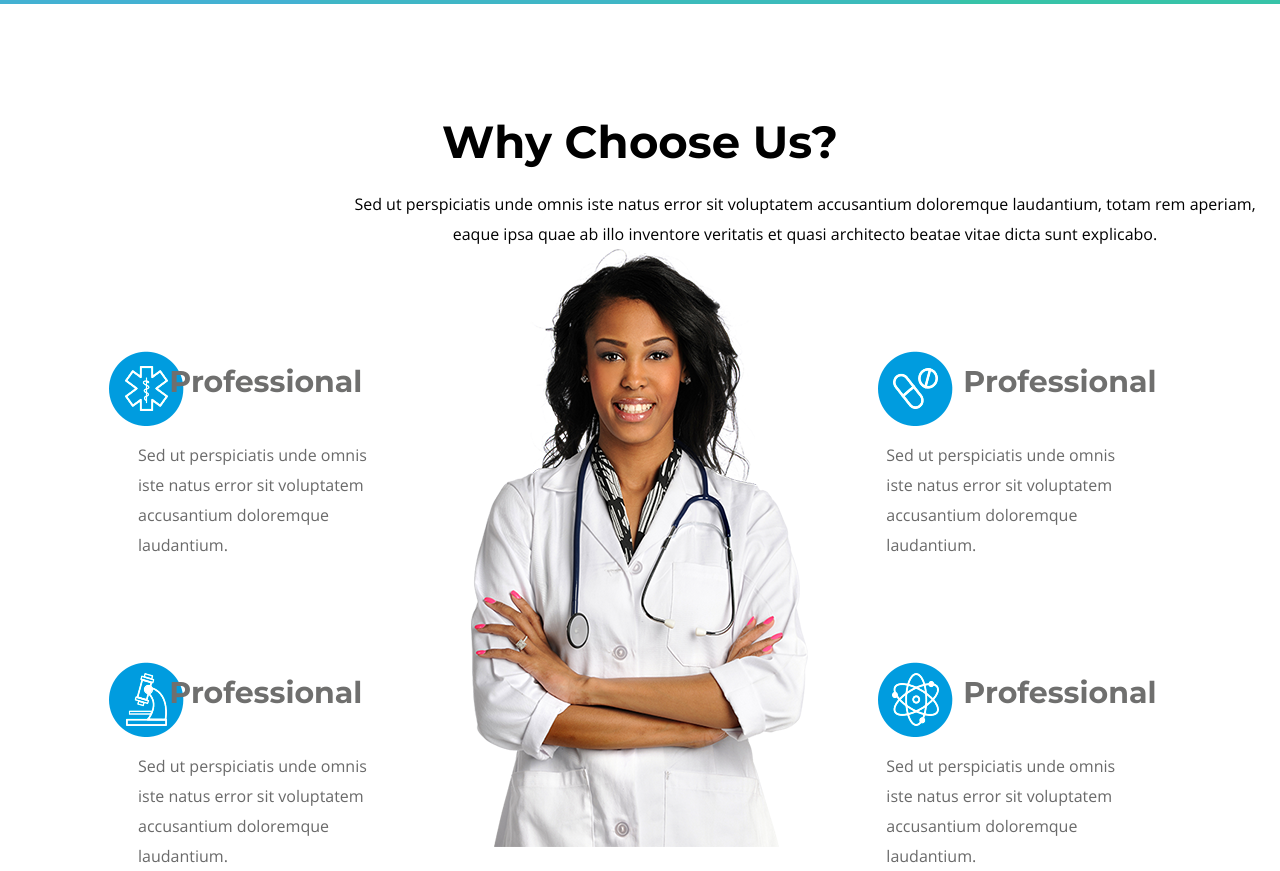
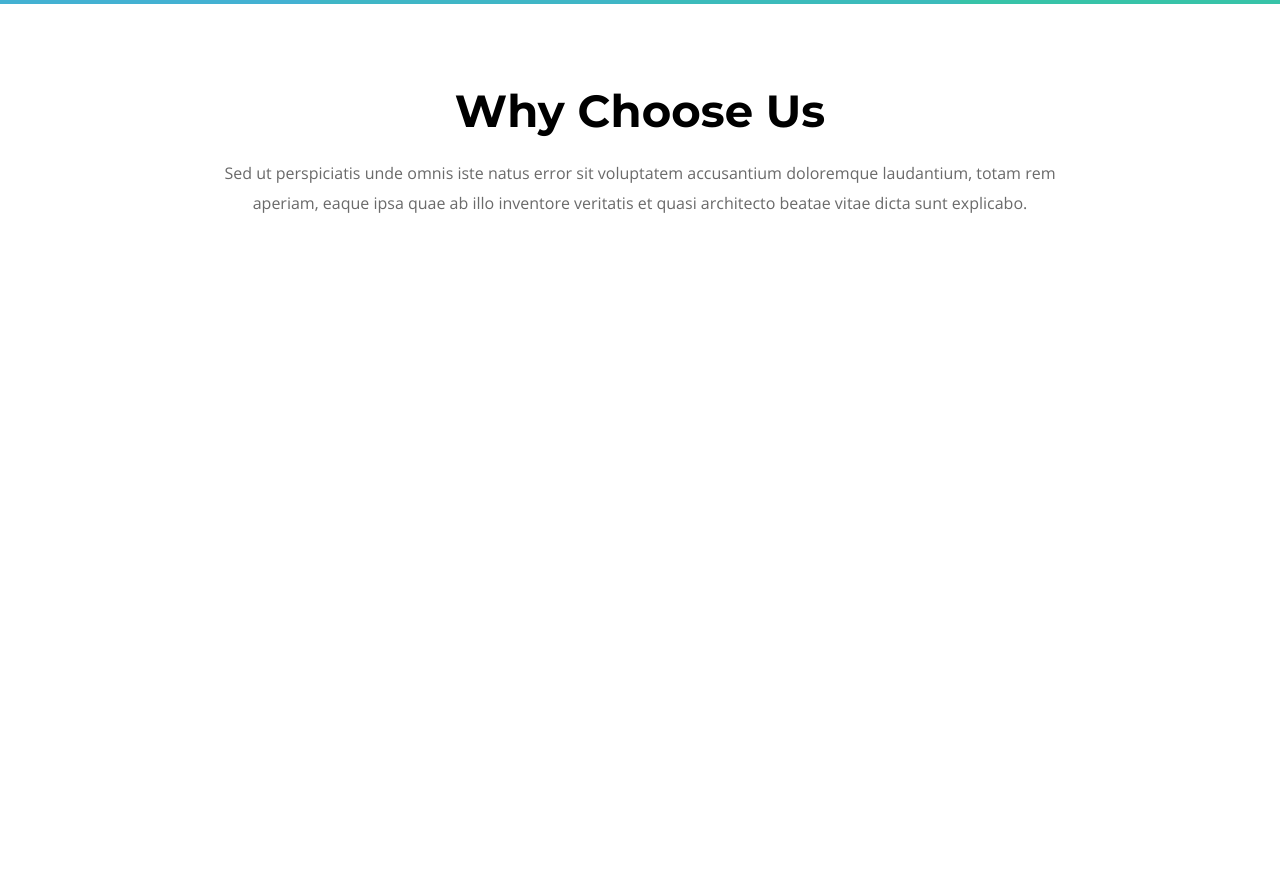
Before and after one commit to Amidamaru1385/Git1site, a plain HTML site: page second_template/index.html in a window 1280 px wide. Shown: the part 1216-2087 px from the top of the page. After the commit the page ends 2034 px from the top, so only its background shows below. Drawn offline with Linux system fonts and the light colour scheme.

Commit message:
Rebuild Choose us block

```diff
--- a/second_template/assetes/css/style.css
+++ b/second_template/assetes/css/style.css
@@ -228,91 +228,48 @@
     grid-area: choose-us ;
 }
 
-.choose-us h2{
-    font-family: "Montserrat-bold";
+.choose-us-header{
+    padding-top: 80px;
+    text-align: center;
+    font-family: Montserrat-bold;
+    font-size: 45px;
+    line-height: 1.2;
     font-weight: 700;
-    font-size: 45px;
-    text-align: center;
-    padding-top: 110px;
-    padding-bottom: 20px;
 }
 
-.choose-us p{
+.choose-us-header-text{
     text-align: center;
-    font-size: 16px;
-    line-height: 30px;
-    font-weight: 400;
-    max-width: 950px;
-    padding-left: 330px;
-}
-
-.professional{
-    display:grid;
-    grid-template-columns: repeat(3, 1fr);
-    grid-template-rows:  repeat(2, 1fr);
-}
-
-.picture{
-    grid-column: 2 /  2;
-    grid-row:1/-1;
-    background: no-repeat url("../pics/doctor.png") center;
-    height: 598px;
-
-}
-
-.professional div{
-    min-height: 170px;
+    padding-top: 20px;
+    max-width: 900px;
     font-size: 16px;
     line-height: 30px;
     font-weight: 400;
     color: #6a6a6a;
+    margin: 0 auto;
 }
 
-.professional h3{
-    padding-bottom: 40px;
-    font-family: "Montserrat-bold";
-    font-size: 30px;
-    line-height: 1.2;
-    font-weight: 700;
-    text-align: center;
-    color: #6f6f6e;
-}
-.professional p{
-    padding : 0 33px;
-    text-align: start;
+.advantage-1,
+.advantage-2,
+.advantage-3,
+.advantage-4{
+    grid-area: advantage;
 }
 
-.professional1{
-    background: no-repeat url("../pics/hygieia.png") 31% 43%;
+.advantage-pic{
+    grid-area: pic;
 }
 
-.professional2{
-    background: no-repeat url("../pics/pills.png") 7% 43%;
+.choose-us-advantages{
+    display: grid;
+    grid-template-columns: 1fr 1fr 1fr;
+    grid-template-rows: 1fr 1fr;
+    grid-template-areas:
+    "advantage pic advantage"
+    "advantage pic advantage";
+    height: 600px;
 }
 
-.professional3{
-    background: no-repeat url("../pics/microscope.png") 31% 43%;
-}
 
-.professional4{
-    background: no-repeat url("../pics/atom.png") 7% 43%;
-}
-
-.professional-content{
-    padding-top: 115px;
-    padding-left: 105px;
-
-}
-
-.professional-content-even{
-    padding-top: 115px;
-    padding-right: 105px
-}
-
-.professional-content-even h3{
-    text-align: start;
-    padding-left: 110px;
-}
 
 .stats{
     grid-area: stats ;
--- a/second_template/index.html
+++ b/second_template/index.html
@@ -100,46 +100,18 @@
                 </div>
             </div>
             <div class="choose-us">
-                <h2>Why Choose Us?</h2>
-                <p>
-                    Sed ut perspiciatis unde omnis iste natus error sit voluptatem accusantium doloremque laudantium,
-                    totam rem aperiam, eaque
-                    ipsa quae ab illo inventore veritatis et quasi architecto beatae vitae dicta sunt explicabo.
-                </p>
-                <div class="professional">
-                    <div class="professional1">
-                        <div class="professional-content">
-                            <h3>Professional</h3>
-                            <p>Sed ut perspiciatis unde omnis iste natus error sit voluptatem
-                                accusantium doloremque laudantium.
-                            </p>
-                        </div>
-                    </div>
-                    <div class="picture"></div>
-                    <div class="professional2">
-                        <div class="professional-content-even">
-                            <h3>Professional</h3>
-                            <p>Sed ut perspiciatis unde omnis iste natus error sit voluptatem
-                                accusantium doloremque laudantium.
-                            </p>
-                        </div>
-                    </div>
-                    <div class="professional3">
-                        <div class="professional-content">
-                            <h3>Professional</h3>
-                            <p>Sed ut perspiciatis unde omnis iste natus error sit voluptatem
-                                accusantium doloremque laudantium.
-                            </p>
-                        </div>
-                    </div>
-                    <div class="professional4">
-                        <div class="professional-content-even">
-                            <h3>Professional</h3>
-                            <p>Sed ut perspiciatis unde omnis iste natus error sit voluptatem
-                                accusantium doloremque laudantium.
-                            </p>
-                        </div>
-                    </div>
+                <h2 class="choose-us-header">Why Choose Us</h2>
+                <div class="choose-us-header-text">
+                    Sed ut perspiciatis unde omnis iste natus error sit voluptatem
+                    accusantium doloremque laudantium, totam rem aperiam, eaque ipsa quae ab illo inventore veritatis et
+                    quasi architecto beatae vitae dicta sunt explicabo.
+                </div>
+                <div class="choose-us-advantages">
+                    <div class="advantage-1"></div>
+                    <div class="advantage-2"></div>
+                    <div class="advantage-3"></div>
+                    <div class="advantage-4"></div>
+                    <div class="advantage-pic"></div>
                 </div>
             </div>
             <div class="stats"></div>
```
